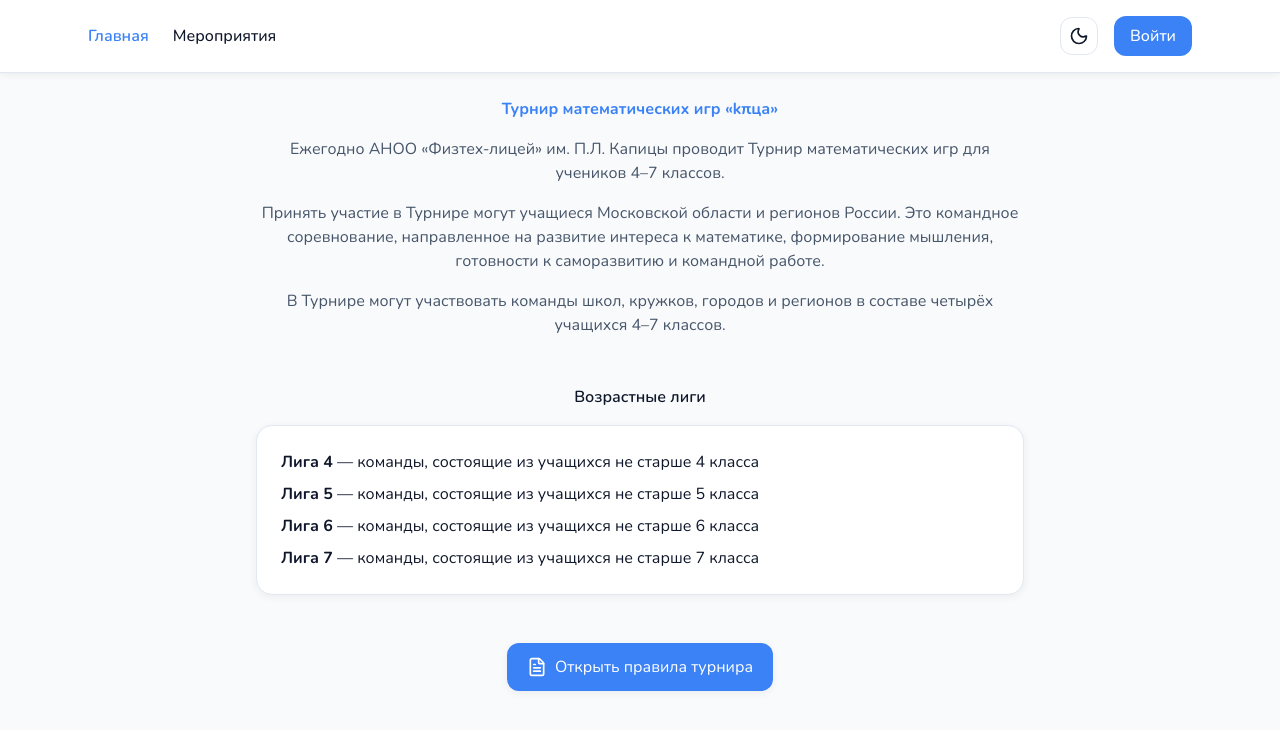
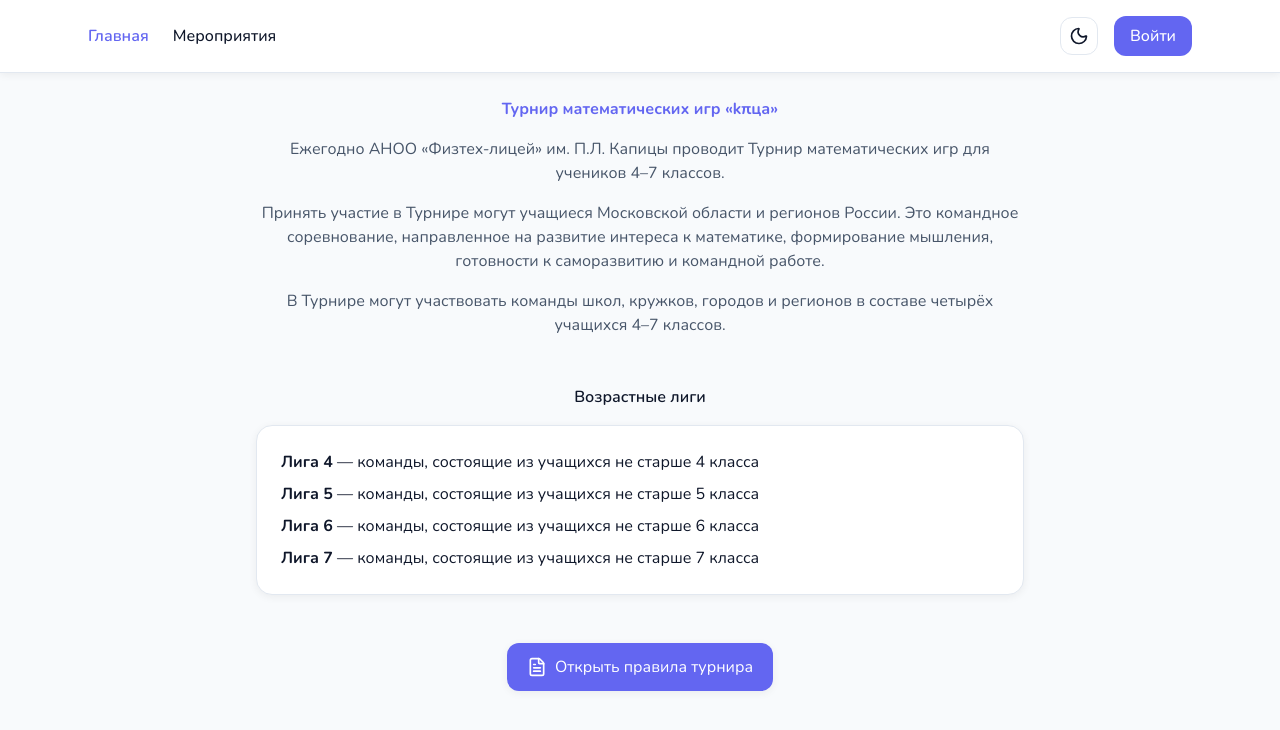
Before and after one commit to infinima/kpi, a React (Vite) app in the folder frontend/: page / in a window 1280 px wide. Shown: the top 730 px of the page. Built offline with nearby package versions, Linux system fonts and the light colour scheme.

Commit message:
fix: remove double constants

```diff
--- a/frontend/src/global.css
+++ b/frontend/src/global.css
@@ -4,22 +4,21 @@
 @source "./index.html";
 @source "./src/**/*.{js,ts,jsx,tsx}";
 
-@custom-variant dark (&:where(.dark *));
-
-.scrollbar-none::-webkit-scrollbar {
+.no-scrollbar::-webkit-scrollbar {
     display: none;
 }
 
-.scrollbar-none {
+.no-scrollbar {
+    -ms-overflow-style: none;
     scrollbar-width: none;
 }
 
 @theme {
     --font-family-nunito: "Nunito", sans-serif;
 
-    --color-primary: #3b82f6;
-    --color-primary-dark: #1d4ed8;
-    --color-primary-light: #93c5fd;
+    --color-primary: #6366f1;
+    --color-primary-dark: #4f46e5;
+    --color-primary-light: #818cf8;
 
     --color-background: #f8fafc;
     --color-surface: #ffffff;
@@ -35,29 +34,22 @@
     --color-error: #ef4444;
     --color-info: #3b82f6;
 
-    --color-dark-bg: #0f172a;
-    --color-dark-surface: #1E293B;
-    --color-dark-border: #334155;
-    --color-dark-hover: #1e293b;
-
-    --color-dark-text-main: #f8fafc;
-    --color-dark-text-secondary: #cbd5e1;
-    --color-dark-text-muted: #94a3b8;
-
     --radius-lg: 12px;
     --radius-xl: 16px;
 
     --shadow-card: 0 2px 8px rgba(0, 0, 0, 0.06);
 }
 
-html, body {
+html,
+body {
     width: 100%;
     overflow-x: hidden;
-    transition: 1s ease-in-out;
 }
 
 body {
-    font-family: var(--font-family-nunito), serif;
+    font-family: var(--font-family-nunito), sans-serif;
+    background: var(--color-background);
+    color: var(--color-text-main);
 }
 
 @media (min-width: 320px) {
@@ -108,12 +100,3 @@ body {
 .toast-exit {
     animation: toastOut 0.25s ease-in forwards;
 }
-
-
-.no-scrollbar::-webkit-scrollbar {
-    display: none;
-}
-.no-scrollbar {
-    -ms-overflow-style: none;
-    scrollbar-width: none;
-}
--- a/frontend/tailwind.config.js
+++ b/frontend/tailwind.config.js
@@ -1,60 +1,5 @@
+/** @type {import('tailwindcss').Config} */
 export default {
     content: ["./index.html", "./src/**/*.{js,ts,jsx,tsx}"],
-    darkMode: "class",
-
-    theme: {
-        extend: {
-            colors: {
-                brand: {
-                    DEFAULT: "#3B82F6",
-                    light: "#93C5FD",
-                    dark: "#1D4ED8",
-                },
-
-                base: "#F8FAFC",
-                panel: "#FFFFFF",
-                hover: "#F1F5F9",
-                border: "#E2E8F0",
-
-                text: {
-                    base: "#0F172A",
-                    secondary: "#475569",
-                    muted: "#94A3B8",
-                },
-
-                popup: "#FFFFFF",
-
-                dark: {
-                    base: "#0F172A",
-                    panel: "#1E293B",
-                    hover: "#334155",
-                    border: "#475569",
-
-                    text: {
-                        base: "#F8FAFC",
-                        secondary: "#CBD5E1",
-                        muted: "#94A3B8",
-                    },
-
-                    popup: "#1E293B",
-                },
-
-                success: "#10B981",
-                warning: "#F59E0B",
-                error: "#EF4444",
-                info: "#3B82F6",
-            },
-
-            boxShadow: {
-                card: "0 2px 8px rgba(0,0,0,0.06)",
-                popup: "0 4px 16px rgba(0,0,0,0.12)",
-            },
-
-            borderRadius: {
-                lg: "12px",
-                xl: "16px",
-            },
-        },
-    },
     plugins: [],
-};
+}
```
